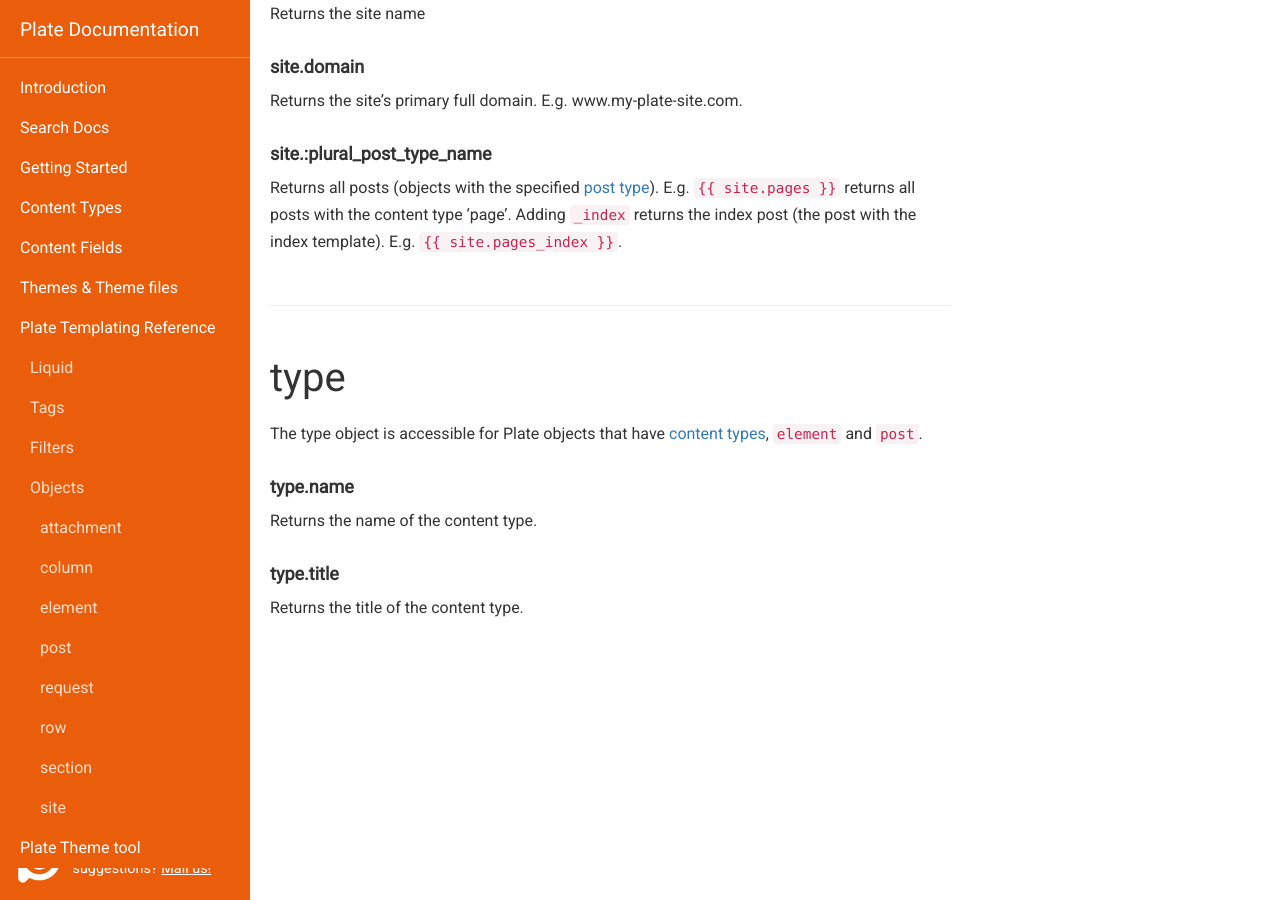
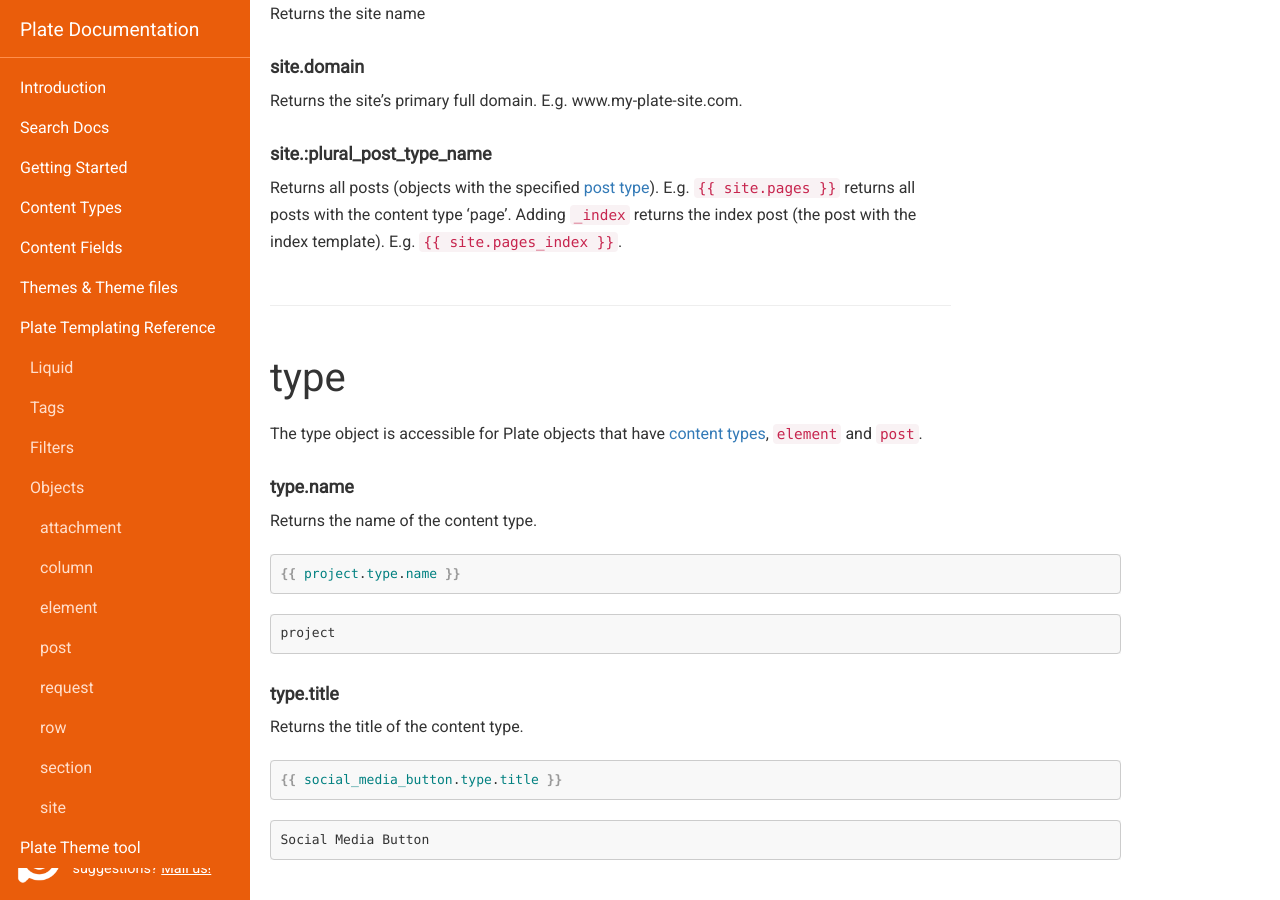
Before and after one commit to platehub/platehub.github.io, a Jekyll site: the page built from docs/templating-reference/objects.md, in a window 1280 px wide and 900 px high, scrolled down 6332 px. Built offline with Jekyll 4.4.1, drawn with Linux system fonts in a browser that asks for light colours; nearby versions of some CDN libraries.

Commit message:
type examples

````diff
--- a/docs/templating-reference/objects.md
+++ b/docs/templating-reference/objects.md
@@ -262,5 +262,19 @@ The type object is accessible for Plate objects that have [content types](/docs/
 #### type.name
 Returns the name of the content type.
 
+```liquid
+{% raw %}{{ project.type.name }}{% endraw %}
+```
+```text
+project
+```
+
 #### type.title
 Returns the title of the content type.
+
+```liquid
+{% raw %}{{ social_media_button.type.title }}{% endraw %}
+```
+```text
+Social Media Button
+```
````
